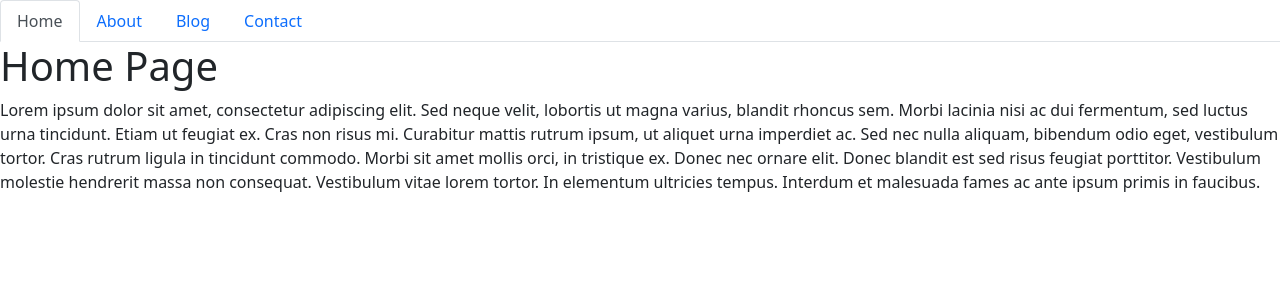
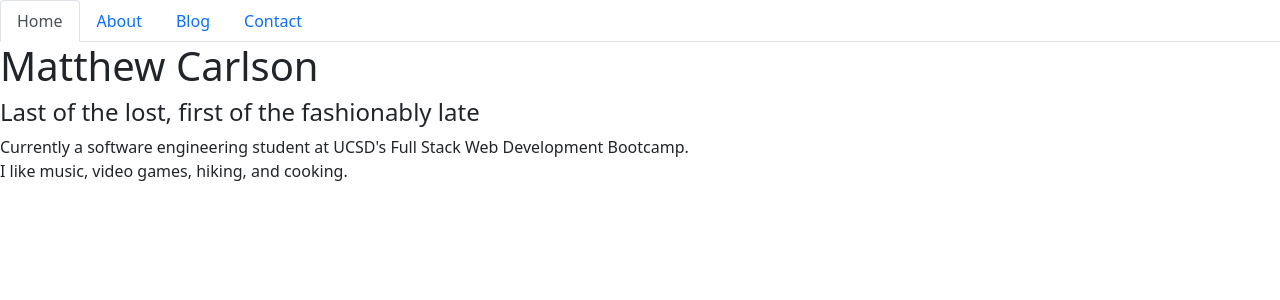
Before and after one commit to mrmrc182/mc-react-portfolio, a React (Create React App) app: page / in a window 1280 px wide. Shown: the top 300 px of the page. Built offline with nearby package versions, Linux system fonts and the light colour scheme.

Commit message:
updating home page

```diff
--- a/src/components/pages/Home.js
+++ b/src/components/pages/Home.js
@@ -3,18 +3,12 @@ import React from 'react';
 export default function Home() {
   return (
     <div>
-      <h1>Home Page</h1>
+      <h1>Matthew Carlson</h1>
+      <h4>Last of the lost, first of the fashionably late</h4>
       <p>
-        Lorem ipsum dolor sit amet, consectetur adipiscing elit. Sed neque
-        velit, lobortis ut magna varius, blandit rhoncus sem. Morbi lacinia nisi
-        ac dui fermentum, sed luctus urna tincidunt. Etiam ut feugiat ex. Cras
-        non risus mi. Curabitur mattis rutrum ipsum, ut aliquet urna imperdiet
-        ac. Sed nec nulla aliquam, bibendum odio eget, vestibulum tortor. Cras
-        rutrum ligula in tincidunt commodo. Morbi sit amet mollis orci, in
-        tristique ex. Donec nec ornare elit. Donec blandit est sed risus feugiat
-        porttitor. Vestibulum molestie hendrerit massa non consequat. Vestibulum
-        vitae lorem tortor. In elementum ultricies tempus. Interdum et malesuada
-        fames ac ante ipsum primis in faucibus.
+        Currently a software engineering student at UCSD's Full Stack Web Development Bootcamp.
+        <br></br>
+        I like music, video games, hiking, and cooking.
       </p>
     </div>
   );
```
Also changed, not shown: 1 other file (tests, documents, lock files or other folders).
